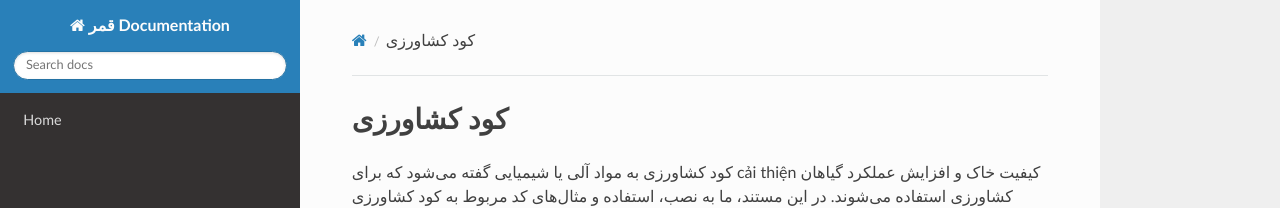
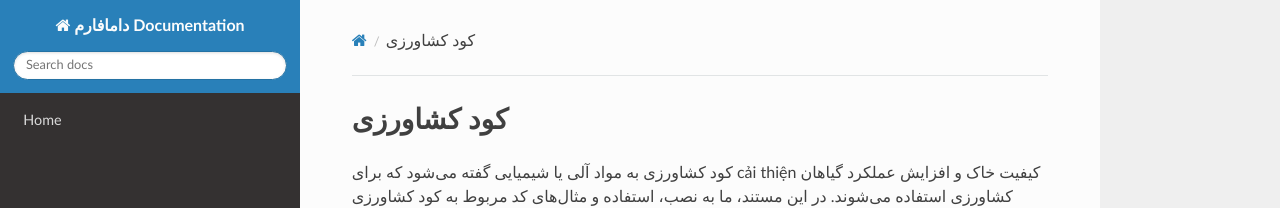
Before and after one commit to sahandsahabi553-prog/terraform-google-semantic-docs, an MkDocs documentation site: the page built from docs/کود-کشاورزی.md, in a window 1280 px wide. Shown: the top 208 px of the page. Built offline with MkDocs 1.6.1, drawn with Linux system fonts in a browser that asks for light colours; nearby versions of some CDN libraries.

```diff
--- a/mkdocs.yml
+++ b/mkdocs.yml
@@ -1,4 +1,4 @@
-site_name: قمر Documentation
+site_name: دامافارم Documentation
 nav:
   - Home: index.md
 theme: readthedocs
```
